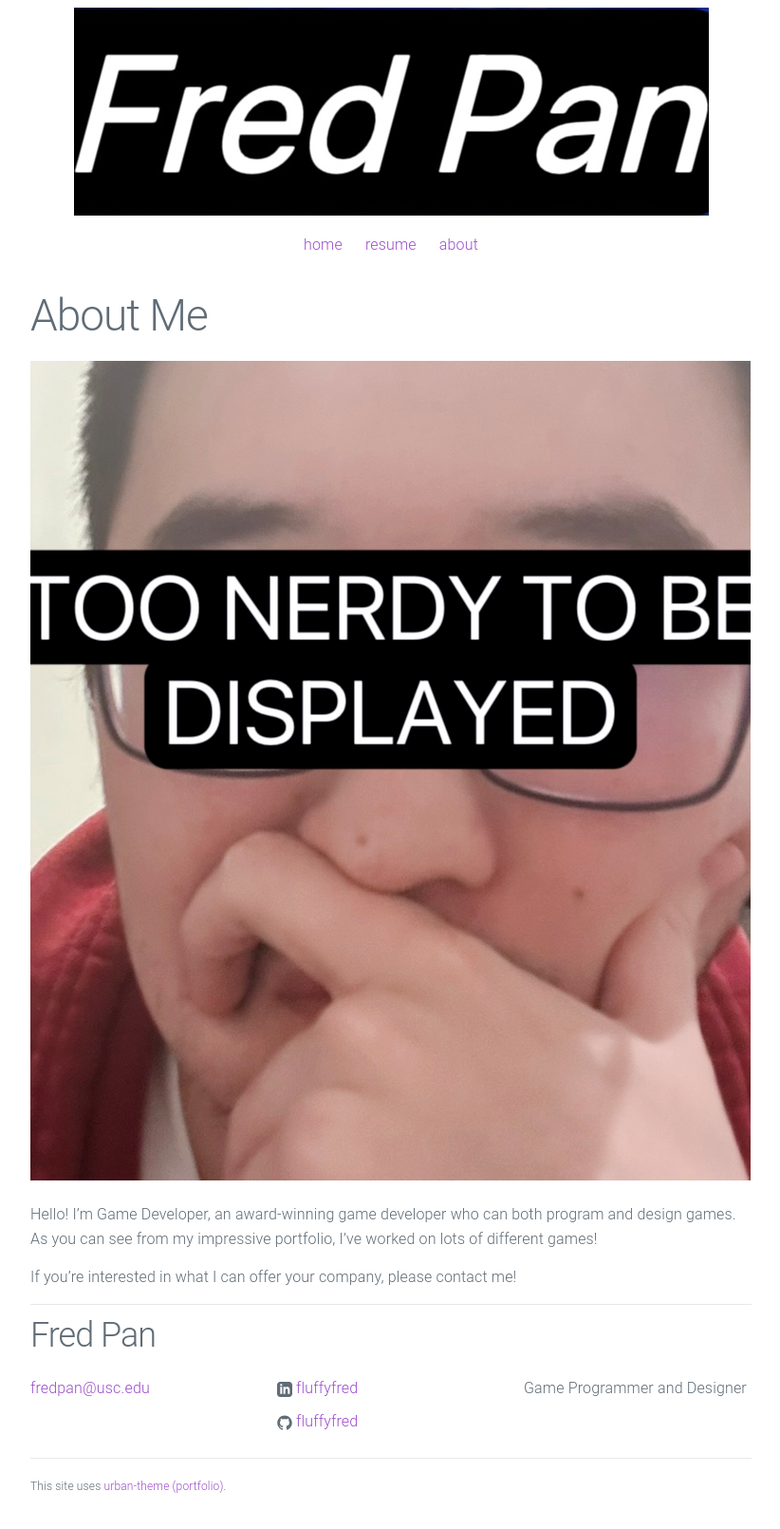
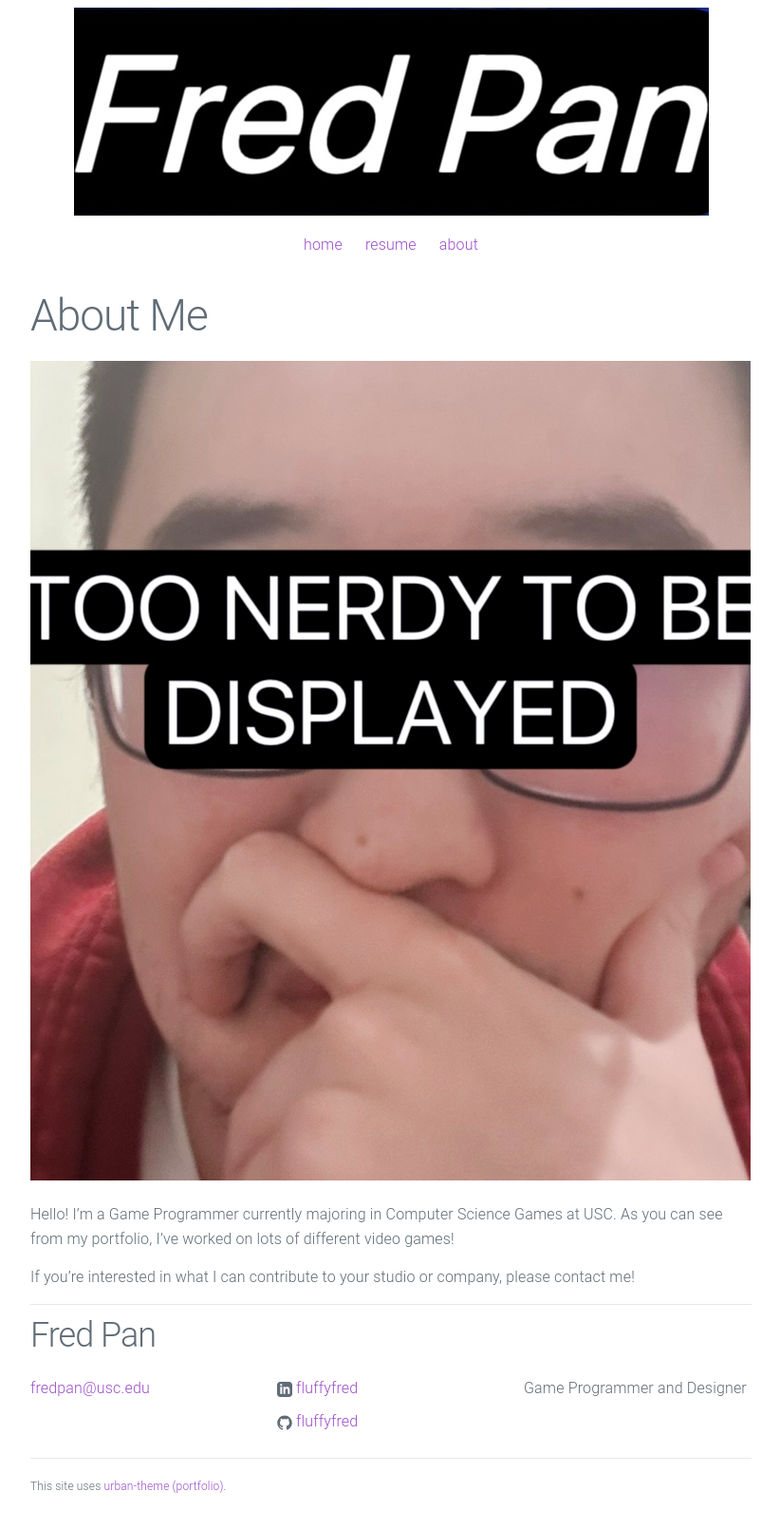
Before and after one commit to fluffyfred/fluffyfred.github.io, a Jekyll site: the page built from about.md, in a window 1280 px wide. Shown: the whole page at 95% size, without its empty margins (228-1050 px from the left). Built offline with Jekyll 4.4.1, drawn with Linux system fonts in a browser that asks for light colours.

Commit message:
Update about.md

```diff
--- a/about.md
+++ b/about.md
@@ -6,6 +6,6 @@ permalink: /about/
 
 ![Picture 1](/assets/fullsize.png)
 
-Hello! I'm Game Developer, an award-winning game developer who can both program and design games. As you can see from my impressive portfolio, I've worked on lots of different games!
+Hello! I'm a Game Programmer currently majoring in Computer Science Games at USC. As you can see from my portfolio, I've worked on lots of different video games!
 
-If you're interested in what I can offer your company, please contact me!
+If you're interested in what I can contribute to your studio or company, please contact me!
```
